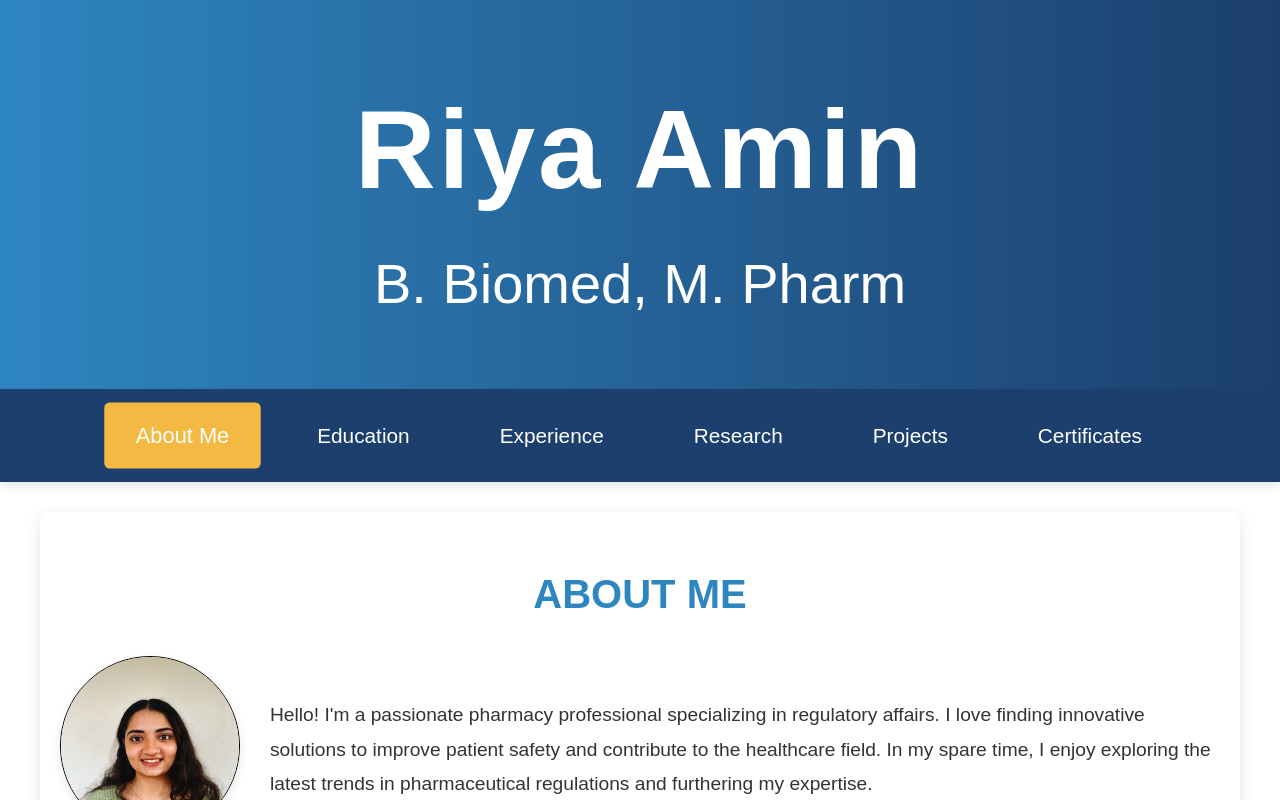
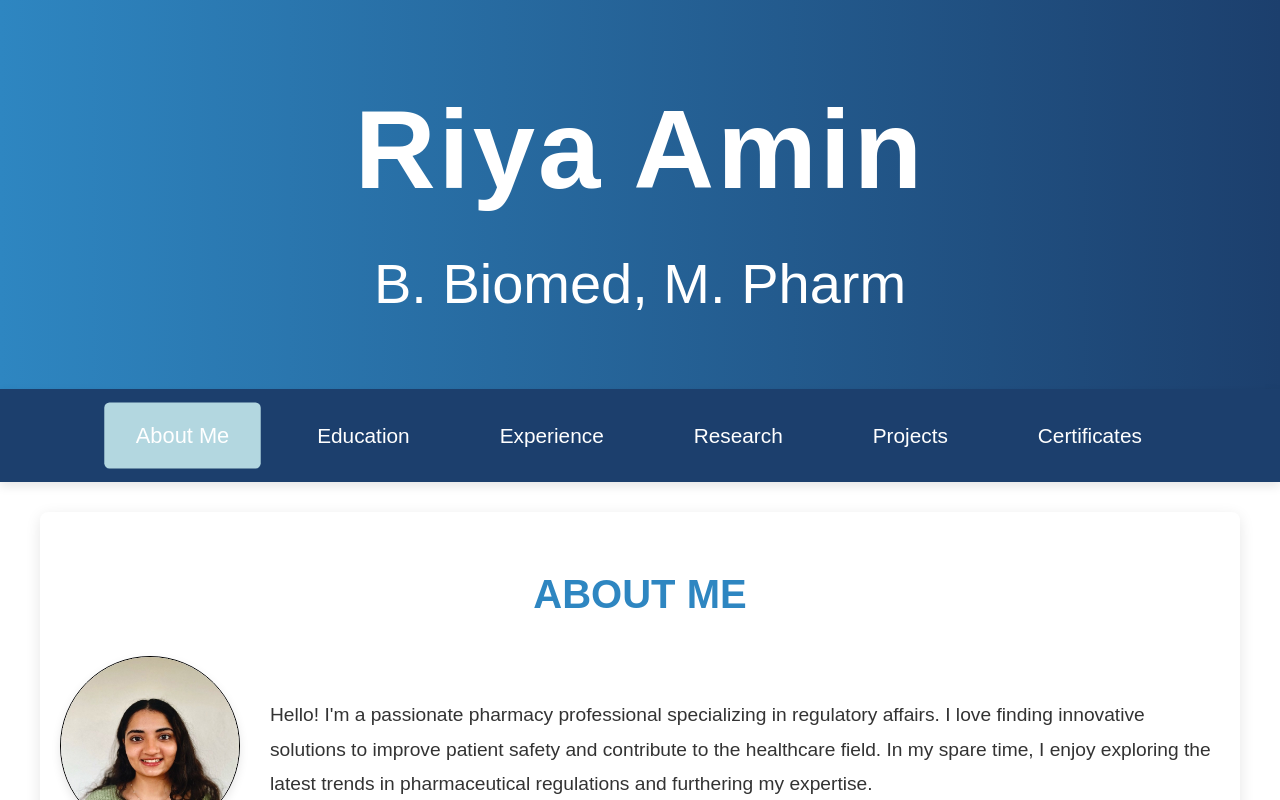
Before and after one commit to riya-amin/riya-amin.github.io, a plain HTML site: page index.html in a window 1280 px wide. In both pictures the pointer is over the link "About Me". Shown: the top 800 px of the page. Drawn offline with Linux system fonts and the light colour scheme.

Commit message:
Update index.html

```diff
--- a/index.html
+++ b/index.html
@@ -58,7 +58,7 @@
     }
 
     nav a:hover {
-        background-color: #F4B942;  /* Soft yellow accent */
+        background-color: #b3d7e0;
         transform: scale(1.05);
     }
 
```
